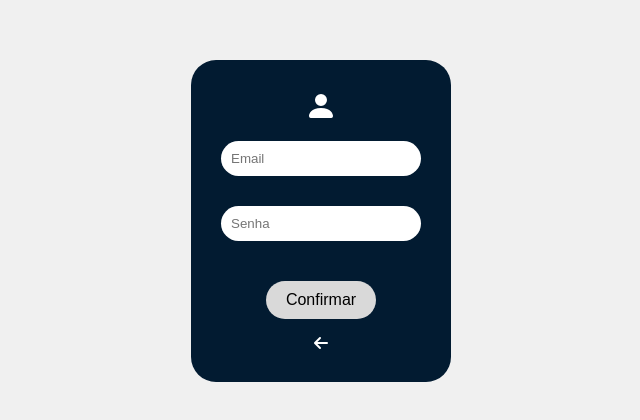
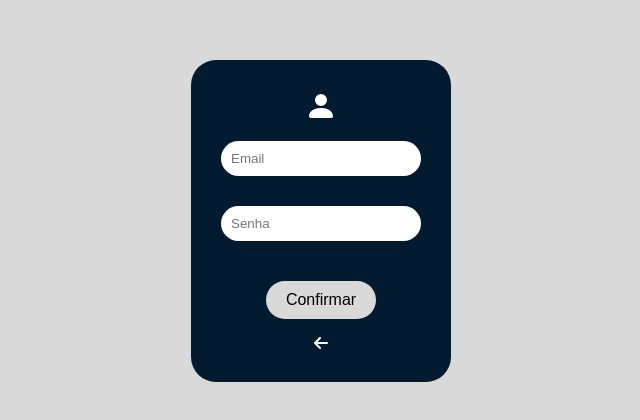
Before and after one commit to limoneno0/Login-Administrador, a plain HTML site: page Login Administrador/index.html in a window 1280 px wide. Shown: the part 104-524 px from the top of the page, without its empty margins (319-959 px from the left). Drawn offline with Linux system fonts and the light colour scheme.

Commit message:
Update style.css

```diff
--- a/Login Administrador/css/style.css
+++ b/Login Administrador/css/style.css
@@ -4,7 +4,7 @@ body {
     align-items: center;
     justify-content: center;
     height: 100vh;
-    background-color: #f0f0f0;
+    background-color: #d9d9d9;
     font-family: Questrial;
    }
     #container {
```
